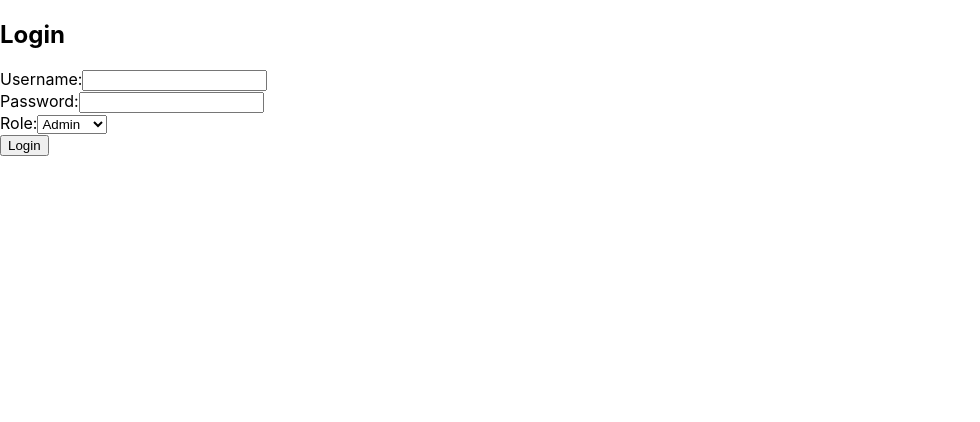
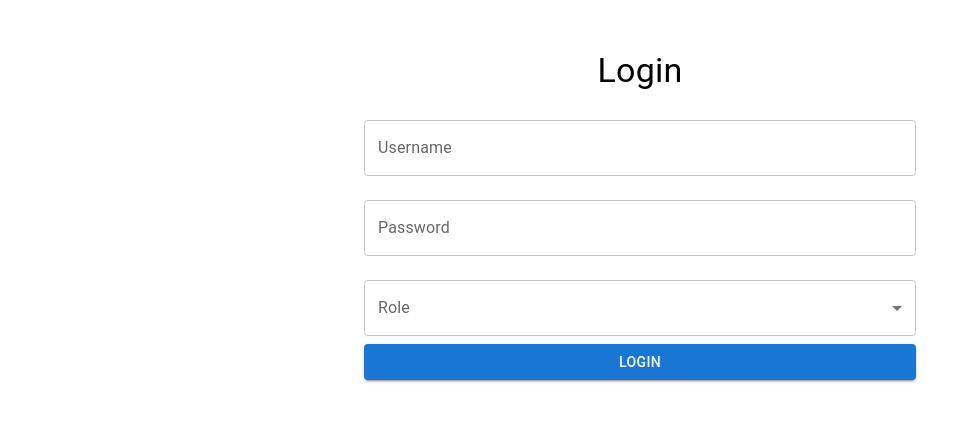
Before and after one commit to raheltt/swa-final-project-miu-microservices-UI, a React (Create React App) app: page /login in a window 1280 px wide. Shown: the top 422 px of the page, without its empty margins (0-980 px from the left). Built offline with nearby package versions, Linux system fonts and the light colour scheme.

Commit message:
sample login

```diff
--- a/src/pages/Auth/LoginPage.js
+++ b/src/pages/Auth/LoginPage.js
@@ -1,54 +1,77 @@
 // LoginPage.js
 
-import React, { useState } from 'react';
+import React, { useRef, useState } from 'react';
+
+
+// MATERIAL
+import { Container, Typography, TextField, Button, FormControl, InputLabel } from '@mui/material';
+import Select, { SelectChangeEvent } from '@mui/material/Select';
+import MenuItem from '@mui/material/MenuItem';
+import OutlinedInput from '@mui/material/OutlinedInput';
+
 
 const LoginPage = () => {
-  const [username, setUsername] = useState('');
-  const [password, setPassword] = useState('');
-  const [role, setRole] = useState('Admin'); // Default role is Admin
+  const userDetail = useRef({
+    username: "",
+    password: "",
+    role: ''
+  });
 
-  const handleUsernameChange = (e) => {
-    setUsername(e.target.value);
-  };
-
-  const handlePasswordChange = (e) => {
-    setPassword(e.target.value);
-  };
-
-  const handleRoleChange = (e) => {
-    setRole(e.target.value);
-  };
-
-  const handleLogin = () => {
+  const handleLogin = (e) => {
     // TODO: Implement the login logic here
     // You can use the entered username, password, and role to make API calls for authentication
     // For simplicity, let's just print the login details for now
-    console.log('Username:', username);
-    console.log('Password:', password);
-    console.log('Role:', role);
+    e.preventDefault();
+    const username = userDetail.current.username.value;
+    const password = userDetail.current.password.value;
+    const role = userDetail.current.role;
+    console.log(username, password, role)
+
   };
 
   return (
-    <div className="login-page">
-      <h2>Login</h2>
-      <div>
-        <label>Username:</label>
-        <input type="text" value={username} onChange={handleUsernameChange} />
-      </div>
-      <div>
-        <label>Password:</label>
-        <input type="password" value={password} onChange={handlePasswordChange} />
-      </div>
-      <div>
-        <label>Role:</label>
-        <select value={role} onChange={handleRoleChange}>
-          <option value="Admin">Admin</option>
-          <option value="Teacher">Teacher</option>
-          <option value="Student">Student</option>
-        </select>
-      </div>
-      <button onClick={handleLogin}>Login</button>
-    </div>
+    <Container maxWidth="sm" style={{ marginTop: '50px' }}>
+      <Typography variant="h4" align="center" gutterBottom>
+        Login
+      </Typography>
+      <form  onSubmit={handleLogin}>
+        <TextField
+          label="Username"
+          fullWidth
+          variant="outlined"
+          margin="normal"
+          inputRef={(ref) => (userDetail.current.username = ref)}
+        />
+        <TextField
+          label="Password"
+          fullWidth
+          variant="outlined"
+          margin="normal"
+          type="password"
+          inputRef={(ref) => (userDetail.current.password = ref)}
+        />
+        <FormControl fullWidth variant="outlined" margin="normal">
+          <InputLabel id="role-select-label">Role</InputLabel>
+          <Select
+            labelId="role-select-label"
+            id="role-select"
+            value={userDetail.current.role.value}
+            onChange={(event) => (userDetail.current.role = event.target.value)}
+            label="Role"
+          >
+            <MenuItem value="">
+              <em>None</em>
+            </MenuItem>
+            <MenuItem value="admin">Admin</MenuItem>
+            <MenuItem value="teacher">Teacher</MenuItem>
+            <MenuItem value="student">Student</MenuItem>
+          </Select>
+        </FormControl>
+        <Button type="submit" variant="contained" color="primary" fullWidth>
+          Login
+        </Button>
+      </form>
+    </Container>
   );
 };
 
```
